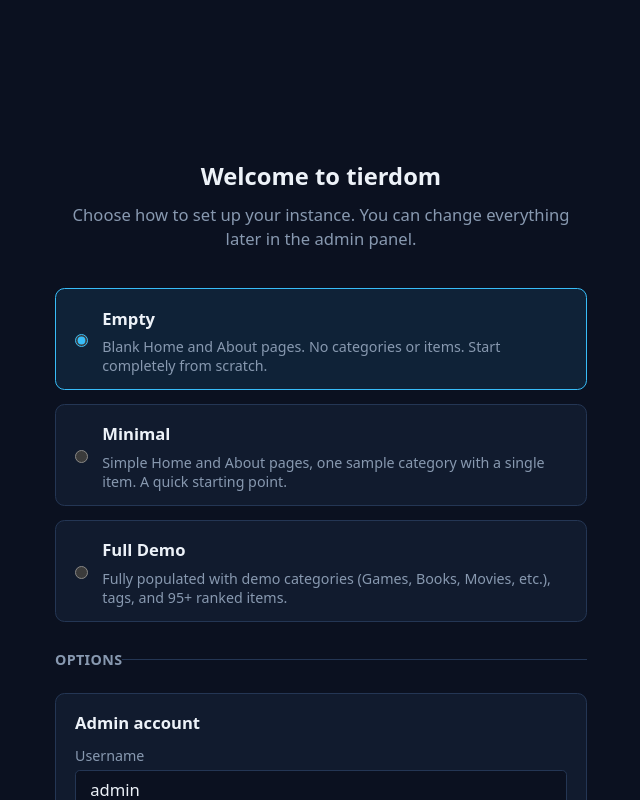
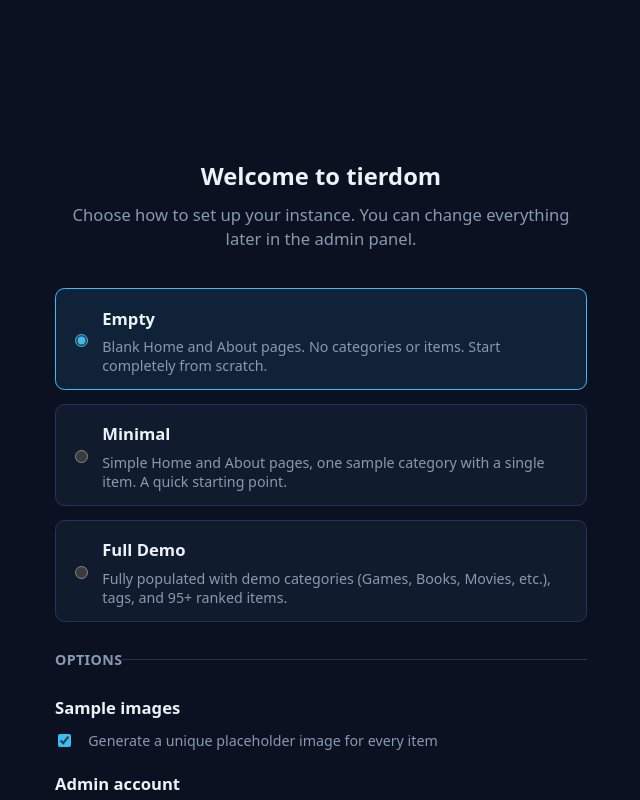
Before and after one commit to tierdom/tierdom-app, a SvelteKit app: page /setup in a window 1280 px wide. Both pictures are taken after a click on the label 640 px from the left and 339 px from the top of the page. Shown: the top 800 px of the page, without its empty margins (319-959 px from the left). Built offline with nearby package versions, Linux system fonts and the light colour scheme; no server answers; the database is empty.

Commit message:
💄 ui: refine setup page layout and flow
No preset selected by default — options appear only after
choosing one. Generate images available for all presets and
listed before admin account. Options use plain layout
instead of card styling. Bottom padding for scroll comfort.

```diff
--- a/src/routes/setup/+page@.svelte
+++ b/src/routes/setup/+page@.svelte
@@ -5,7 +5,7 @@
 
   let { form }: { form: ActionData } = $props();
 
-  let selected = $state('minimal');
+  let selected = $state('');
   let generateImages = $state(true);
   let password = $state('');
 
@@ -35,7 +35,7 @@
   <title>Setup — tierdom</title>
 </svelte:head>
 
-<div class="flex min-h-screen items-start justify-center px-4 pt-[15vh] md:pt-[20vh]">
+<div class="flex min-h-screen items-start justify-center px-4 pt-[15vh] pb-16 md:pt-[20vh]">
   <div class="w-full max-w-md">
     <h1 class="mb-2 text-center text-xl font-bold text-primary">Welcome to tierdom</h1>
     <p class="mb-8 text-center text-sm text-secondary">
@@ -70,12 +70,29 @@
         </label>
       {/each}
 
-      <fieldset class="mt-3 flex flex-col gap-3 border-t border-subtle pt-4">
+      {#if selected}
+        <fieldset class="mt-3 flex flex-col gap-4 border-t border-subtle pt-4">
           <legend class="mb-1 text-xs font-semibold tracking-wide text-secondary uppercase"
             >Options</legend
           >
 
-        <div class="rounded-lg border border-subtle bg-surface px-4 py-3">
+          <div>
+            <span class="text-sm font-semibold text-primary">Sample images</span>
+            <label class="mt-2 grid cursor-pointer grid-cols-[1rem_1fr] gap-x-3 gap-y-0.5">
+              <input
+                type="checkbox"
+                name="images"
+                value="1"
+                bind:checked={generateImages}
+                class="self-center accent-accent"
+              />
+              <span class="text-xs text-secondary">
+                Generate a unique placeholder image for every item
+              </span>
+            </label>
+          </div>
+
+          <div>
             <span class="text-sm font-semibold text-primary">Admin account</span>
             <div class="mt-2 flex flex-col gap-2">
               <label class="flex flex-col gap-1">
@@ -106,26 +123,8 @@
               </label>
             </div>
           </div>
-
-        {#if selected === 'demo'}
-          <label
-            class="grid cursor-pointer grid-cols-[1rem_1fr] gap-x-3 gap-y-1 rounded-lg border border-subtle bg-surface px-4 py-3 hover:border-accent/40"
-          >
-            <input
-              type="checkbox"
-              name="images"
-              value="1"
-              bind:checked={generateImages}
-              class="self-center accent-accent"
-            />
-            <span class="text-sm font-semibold text-primary">Generate sample images</span>
-            <p class="col-start-2 text-xs text-secondary">
-              Create a unique placeholder image for every demo item. Makes the tier lists look fully
-              populated.
-            </p>
-          </label>
+        </fieldset>
       {/if}
-      </fieldset>
 
       <div class="mt-4">
         <Button type="submit">Finalize setup...</Button>
```
Lines whose indentation alone changed are shown as unchanged.
